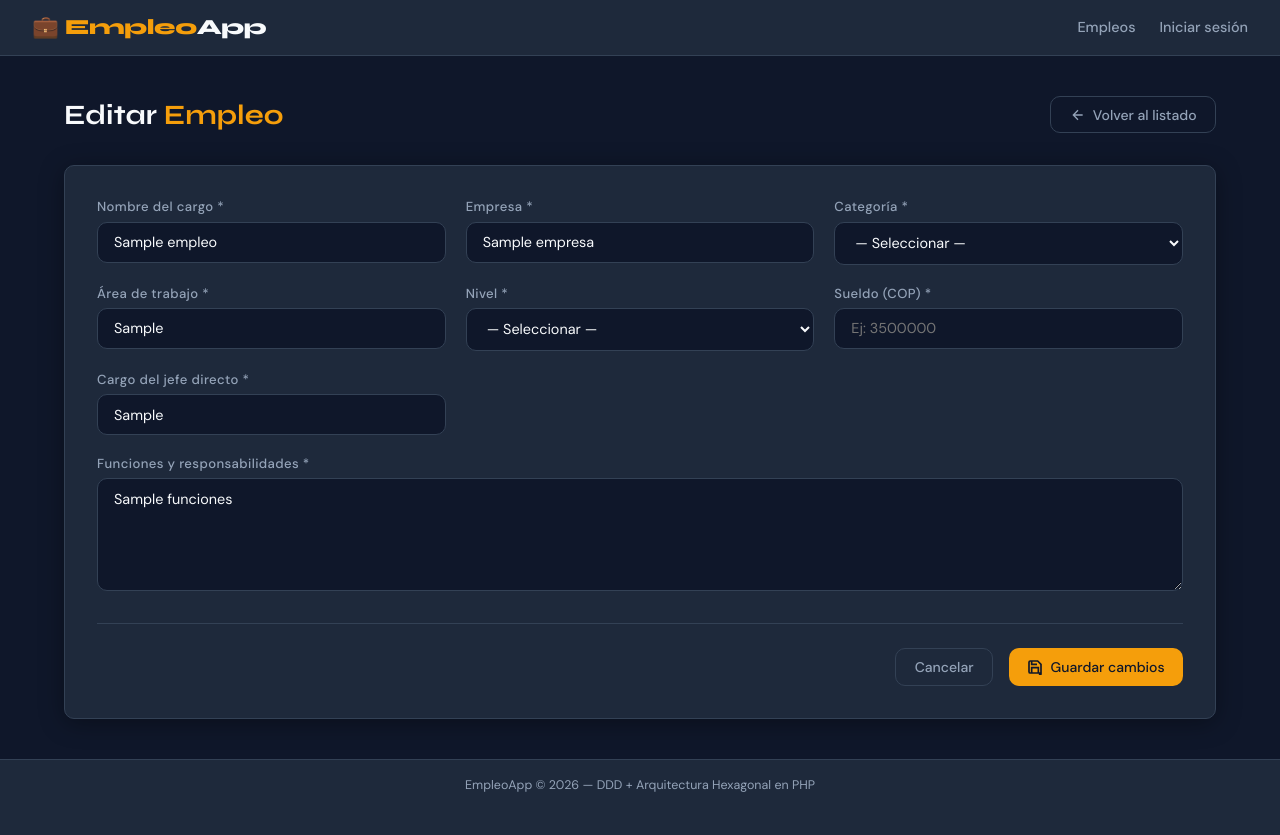
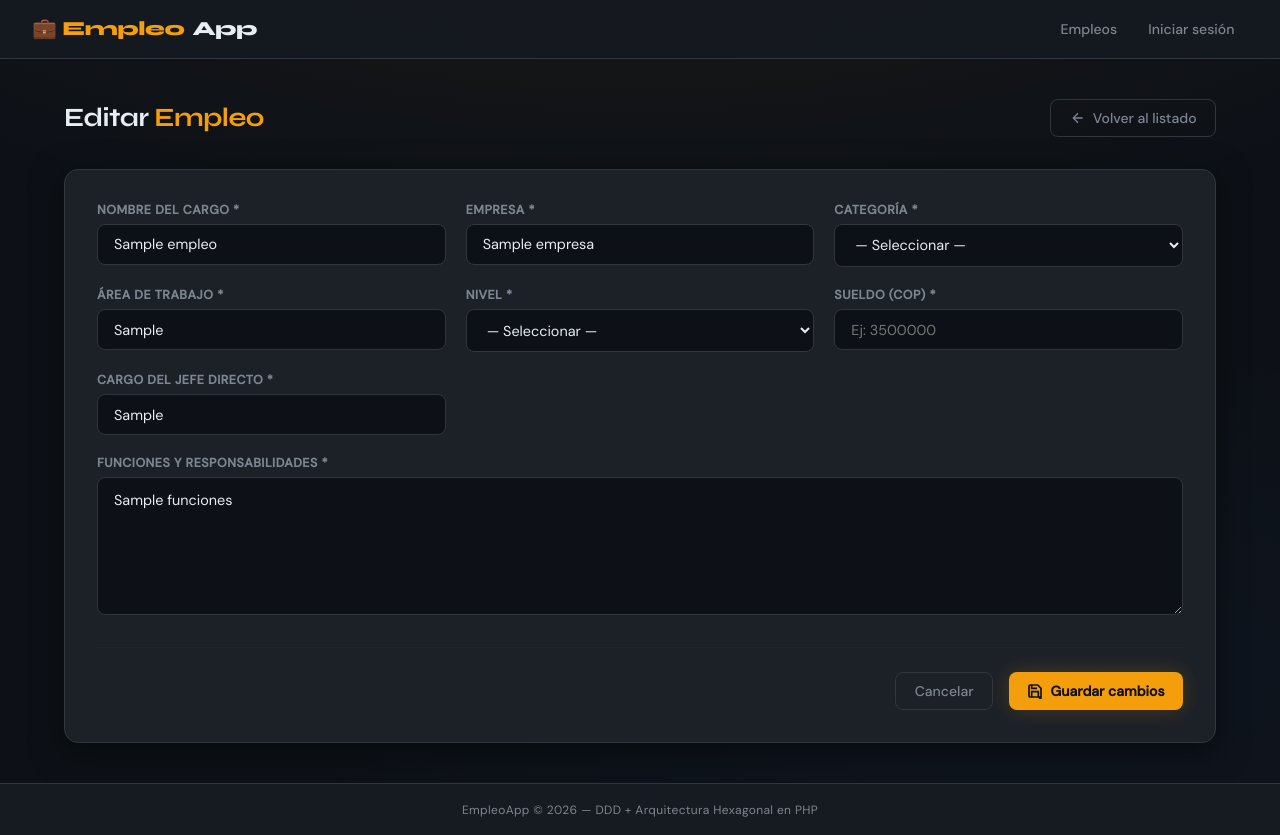
Before and after one commit to DavidSantiagoEscamilla/hexagonal-empleo-app, a PHP site: template src/Infrastructure/View/templates/empleo/form.php in a window 1280 px wide. Before the commit the page ends 792 px from the top, so only its background shows below. Run offline with PHP 8.4, Linux system fonts and the light colour scheme; the template is opened without the code that fills it: most values are stand-ins (such as "Sample title", 1, 10 or a date in 2020).

Commit message:
style: rediseñar hoja de estilos con tema oscuro moderno y componentes mejorados

```diff
--- a/src/Infrastructure/View/assets/css/app.css
+++ b/src/Infrastructure/View/assets/css/app.css
@@ -1,23 +1,29 @@
 /* ═══════════════════════════════════════════════════════════════
-   Empleo App — Stylesheet
+   Empleo App — Stylesheet v2
    Paleta: azul medianoche + ámbar dorado + gris carbón
    ═══════════════════════════════════════════════════════════════ */
 
 @import url('https://fonts.googleapis.com/css2?family=Syne:wght@400;600;700;800&family=DM+Sans:ital,opsz,wght@0,9..40,300;0,9..40,400;0,9..40,500;1,9..40,300&display=swap');
 
 :root {
-  --navy:      #0f172a;
-  --navy-mid:  #1e293b;
-  --navy-soft: #334155;
+  --navy:      #0d1117;
+  --navy-mid:  #161b22;
+  --navy-soft: #21262d;
+  --navy-card: #1c2128;
   --amber:     #f59e0b;
   --amber-dim: #d97706;
-  --white:     #f8fafc;
-  --muted:     #94a3b8;
-  --danger:    #ef4444;
-  --success:   #22c55e;
-  --border:    #334155;
-  --radius:    10px;
-  --shadow:    0 4px 24px rgba(0,0,0,.35);
+  --amber-glow:rgba(245,158,11,.15);
+  --white:     #e6edf3;
+  --white-dim: #b1bac4;
+  --muted:     #7d8590;
+  --danger:    #f85149;
+  --success:   #3fb950;
+  --border:    #30363d;
+  --border-subtle: #21262d;
+  --radius:    8px;
+  --radius-lg: 14px;
+  --shadow:    0 8px 32px rgba(0,0,0,.5);
+  --shadow-sm: 0 2px 8px rgba(0,0,0,.3);
 }
 
 *, *::before, *::after { box-sizing: border-box; margin: 0; padding: 0; }
@@ -31,13 +37,18 @@ body {
   min-height: 100vh;
   display: flex;
   flex-direction: column;
+  background-image:
+    radial-gradient(ellipse 80% 50% at 50% -20%, rgba(245,158,11,.06), transparent),
+    radial-gradient(ellipse 60% 40% at 80% 80%, rgba(59,130,246,.04), transparent);
 }
 
 /* ── NAV ── */
 .navbar {
-  background: var(--navy-mid);
+  background: rgba(22, 27, 34, 0.85);
+  backdrop-filter: blur(12px);
+  -webkit-backdrop-filter: blur(12px);
   border-bottom: 1px solid var(--border);
-  padding: .9rem 2rem;
+  padding: .85rem 2rem;
   display: flex;
   align-items: center;
   justify-content: space-between;
@@ -48,25 +59,30 @@ body {
 
 .navbar__brand {
   font-family: 'Syne', sans-serif;
-  font-size: 1.35rem;
+  font-size: 1.25rem;
   font-weight: 800;
   color: var(--amber);
   text-decoration: none;
   letter-spacing: -.02em;
+  display: flex;
+  align-items: center;
+  gap: .5rem;
 }
-
 .navbar__brand span { color: var(--white); }
 
-.navbar__links { display: flex; gap: 1.5rem; align-items: center; }
+.navbar__links { display: flex; gap: .25rem; align-items: center; }
 
 .navbar__links a {
   color: var(--muted);
   text-decoration: none;
-  font-size: .9rem;
+  font-size: .875rem;
   font-weight: 500;
-  transition: color .2s;
+  padding: .4rem .85rem;
+  border-radius: var(--radius);
+  transition: color .2s, background .2s;
 }
-.navbar__links a:hover, .navbar__links a.active { color: var(--white); }
+.navbar__links a:hover { color: var(--white); background: var(--navy-soft); }
+.navbar__links a.active { color: var(--white); background: var(--navy-soft); }
 
 /* ── LAYOUT ── */
 .container { width: 100%; max-width: 1200px; margin: 0 auto; padding: 0 1.5rem; }
@@ -85,9 +101,10 @@ main { flex: 1; padding: 2.5rem 0; }
 
 .page-header h1 {
   font-family: 'Syne', sans-serif;
-  font-size: 1.75rem;
+  font-size: 1.65rem;
   font-weight: 700;
   color: var(--white);
+  letter-spacing: -.02em;
 }
 
 .page-header h1 span { color: var(--amber); }
@@ -105,38 +122,65 @@ main { flex: 1; padding: 2.5rem 0; }
   font-weight: 500;
   cursor: pointer;
   text-decoration: none;
-  transition: opacity .2s, transform .15s;
+  transition: all .18s ease;
+  white-space: nowrap;
 }
-.btn:hover { opacity: .88; transform: translateY(-1px); }
-.btn:active { transform: translateY(0); }
+.btn:hover { transform: translateY(-1px); box-shadow: var(--shadow-sm); }
+.btn:active { transform: translateY(0); box-shadow: none; }
 
-.btn-primary   { background: var(--amber);    color: var(--navy); }
-.btn-secondary { background: var(--navy-soft); color: var(--white); }
-.btn-danger    { background: var(--danger);    color: #fff; }
-.btn-ghost     { background: transparent; border: 1px solid var(--border); color: var(--muted); }
-.btn-ghost:hover { color: var(--white); border-color: var(--amber); }
-.btn-sm        { padding: .35rem .75rem; font-size: .8rem; }
+.btn-primary {
+  background: var(--amber);
+  color: #0d1117;
+  font-weight: 600;
+  box-shadow: 0 0 20px rgba(245,158,11,.2);
+}
+.btn-primary:hover { background: #fbbf24; box-shadow: 0 0 28px rgba(245,158,11,.35); }
+
+.btn-secondary { background: var(--navy-soft); color: var(--white); border: 1px solid var(--border); }
+.btn-secondary:hover { background: #2d333b; border-color: #484f58; }
+
+.btn-danger { background: rgba(248,81,73,.15); color: var(--danger); border: 1px solid rgba(248,81,73,.3); }
+.btn-danger:hover { background: rgba(248,81,73,.25); border-color: var(--danger); }
+
+.btn-ghost { background: transparent; border: 1px solid var(--border); color: var(--muted); }
+.btn-ghost:hover { color: var(--white); border-color: #484f58; background: var(--navy-soft); }
+
+.btn-sm { padding: .3rem .7rem; font-size: .8rem; gap: .3rem; }
 
 /* ── FLASH MESSAGES ── */
 .flash {
-  padding: .85rem 1.2rem;
+  padding: .9rem 1.2rem;
   border-radius: var(--radius);
   margin-bottom: 1.5rem;
-  font-size: .9rem;
+  font-size: .875rem;
   font-weight: 500;
-  border-left: 4px solid transparent;
-  animation: slideIn .35s ease;
+  border: 1px solid transparent;
+  display: flex;
+  align-items: center;
+  gap: .6rem;
+  animation: slideIn .3s ease;
 }
-.flash--success { background: rgba(34,197,94,.12); border-color: var(--success); color: var(--success); }
-.flash--error   { background: rgba(239,68,68,.12);  border-color: var(--danger);  color: #fca5a5; }
+.flash--success {
+  background: rgba(63,185,80,.08);
+  border-color: rgba(63,185,80,.25);
+  color: var(--success);
+}
+.flash--error {
+  background: rgba(248,81,73,.08);
+  border-color: rgba(248,81,73,.25);
+  color: var(--danger);
+}
 
-@keyframes slideIn { from { opacity:0; transform:translateY(-8px); } to { opacity:1; transform:none; } }
+@keyframes slideIn {
+  from { opacity: 0; transform: translateY(-6px); }
+  to   { opacity: 1; transform: none; }
+}
 
 /* ── SEARCH BAR ── */
 .search-bar {
   display: flex;
   gap: .75rem;
-  margin-bottom: 1.5rem;
+  margin-bottom: 1.25rem;
   flex-wrap: wrap;
 }
 
@@ -144,72 +188,97 @@ main { flex: 1; padding: 2.5rem 0; }
   flex: 1;
   min-width: 220px;
   padding: .6rem 1rem;
-  background: var(--navy-mid);
+  background: var(--navy-card);
   border: 1px solid var(--border);
   border-radius: var(--radius);
   color: var(--white);
-  font-size: .9rem;
+  font-size: .875rem;
   outline: none;
-  transition: border-color .2s;
+  transition: border-color .2s, box-shadow .2s;
+  font-family: 'DM Sans', sans-serif;
 }
-.search-bar input:focus { border-color: var(--amber); }
+.search-bar input:focus {
+  border-color: var(--amber);
+  box-shadow: 0 0 0 3px var(--amber-glow);
+}
 .search-bar input::placeholder { color: var(--muted); }
 
+/* ── STATS ROW ── */
+.stats-row {
+  font-size: .82rem;
+  color: var(--muted);
+  margin-bottom: 1.25rem;
+  display: flex;
+  align-items: center;
+  gap: .4rem;
+}
+.stats-row strong { color: var(--white-dim); }
+
 /* ── TABLE ── */
-.table-wrap { overflow-x: auto; border-radius: var(--radius); border: 1px solid var(--border); }
+.table-wrap {
+  overflow-x: auto;
+  border-radius: var(--radius-lg);
+  border: 1px solid var(--border);
+  background: var(--navy-card);
+}
 
 table { width: 100%; border-collapse: collapse; }
 
-thead { background: var(--navy-mid); }
+thead {
+  background: var(--navy-soft);
+  border-bottom: 1px solid var(--border);
+}
 
 thead th {
-  padding: .85rem 1rem;
+  padding: .75rem 1rem;
   text-align: left;
   font-family: 'Syne', sans-serif;
-  font-size: .78rem;
+  font-size: .72rem;
   font-weight: 600;
-  letter-spacing: .07em;
+  letter-spacing: .08em;
   text-transform: uppercase;
   color: var(--muted);
   white-space: nowrap;
 }
 
 tbody tr {
-  border-top: 1px solid var(--border);
-  transition: background .15s;
+  border-top: 1px solid var(--border-subtle);
+  transition: background .12s;
 }
-tbody tr:hover { background: rgba(255,255,255,.03); }
+tbody tr:hover { background: rgba(255,255,255,.025); }
 
 tbody td {
-  padding: .85rem 1rem;
+  padding: .9rem 1rem;
   font-size: .875rem;
   vertical-align: middle;
 }
 
-.actions { display: flex; gap: .5rem; }
+.actions { display: flex; gap: .4rem; }
 
 /* ── BADGES ── */
 .badge {
-  display: inline-block;
-  padding: .25rem .65rem;
-  border-radius: 999px;
-  font-size: .72rem;
+  display: inline-flex;
+  align-items: center;
+  padding: .2rem .6rem;
+  border-radius: 6px;
+  font-size: .7rem;
   font-weight: 600;
-  letter-spacing: .04em;
+  letter-spacing: .05em;
   text-transform: uppercase;
+  border: 1px solid transparent;
 }
-.badge-amber   { background: rgba(245,158,11,.18); color: var(--amber); }
-.badge-blue    { background: rgba(59,130,246,.18);  color: #93c5fd; }
-.badge-green   { background: rgba(34,197,94,.18);   color: #86efac; }
-.badge-purple  { background: rgba(168,85,247,.18);  color: #d8b4fe; }
-.badge-red     { background: rgba(239,68,68,.18);   color: #fca5a5; }
-.badge-default { background: var(--navy-soft);       color: var(--muted); }
+.badge-amber  { background: rgba(245,158,11,.12); color: var(--amber);  border-color: rgba(245,158,11,.2); }
+.badge-blue   { background: rgba(59,130,246,.12);  color: #79c0ff;       border-color: rgba(59,130,246,.2); }
+.badge-green  { background: rgba(63,185,80,.12);   color: #56d364;       border-color: rgba(63,185,80,.2); }
+.badge-purple { background: rgba(188,140,255,.12); color: #bc8cff;       border-color: rgba(188,140,255,.2); }
+.badge-red    { background: rgba(248,81,73,.12);   color: #ff7b72;       border-color: rgba(248,81,73,.2); }
+.badge-default{ background: var(--navy-soft);      color: var(--muted);  border-color: var(--border); }
 
 /* ── CARD ── */
 .card {
-  background: var(--navy-mid);
+  background: var(--navy-card);
   border: 1px solid var(--border);
-  border-radius: var(--radius);
+  border-radius: var(--radius-lg);
   padding: 2rem;
   box-shadow: var(--shadow);
 }
@@ -225,10 +294,11 @@ tbody td {
 .form-group.full { grid-column: 1 / -1; }
 
 label {
-  font-size: .82rem;
-  font-weight: 500;
+  font-size: .78rem;
+  font-weight: 600;
   color: var(--muted);
-  letter-spacing: .03em;
+  letter-spacing: .04em;
+  text-transform: uppercase;
 }
 
 input[type=text],
@@ -245,42 +315,45 @@ textarea {
   font-family: 'DM Sans', sans-serif;
   font-size: .9rem;
   outline: none;
-  transition: border-color .2s;
+  transition: border-color .2s, box-shadow .2s;
   width: 100%;
 }
 
-input:focus, select:focus, textarea:focus { border-color: var(--amber); }
+input:focus, select:focus, textarea:focus {
+  border-color: var(--amber);
+  box-shadow: 0 0 0 3px var(--amber-glow);
+}
 
 select option { background: var(--navy-mid); }
 
-textarea { resize: vertical; min-height: 100px; }
+textarea { resize: vertical; min-height: 110px; line-height: 1.6; }
 
 .form-actions {
   display: flex;
   gap: 1rem;
   margin-top: 2rem;
   padding-top: 1.5rem;
-  border-top: 1px solid var(--border);
+  border-top: 1px solid var(--border-subtle);
   justify-content: flex-end;
 }
 
 /* ── DETAIL VIEW ── */
 .detail-grid {
   display: grid;
-  grid-template-columns: repeat(auto-fit, minmax(250px, 1fr));
-  gap: 1.5rem;
+  grid-template-columns: repeat(auto-fit, minmax(240px, 1fr));
+  gap: 1.5rem 2rem;
 }
 
-.detail-item {}
 .detail-item__label {
-  font-size: .75rem;
+  font-size: .72rem;
   text-transform: uppercase;
   letter-spacing: .07em;
   color: var(--muted);
-  margin-bottom: .3rem;
+  margin-bottom: .35rem;
+  font-weight: 600;
 }
 .detail-item__value {
-  font-size: 1rem;
+  font-size: .95rem;
   color: var(--white);
 }
 
@@ -334,8 +435,9 @@ footer {
   border-top: 1px solid var(--border);
   text-align: center;
   padding: 1.1rem;
-  font-size: .78rem;
+  font-size: .75rem;
   color: var(--muted);
+  letter-spacing: .03em;
 }
 
 /* ── MODAL CONFIRM ── */
```
Also changed, not shown: other parts of src/Infrastructure/View/assets/css/app.css (+78 -20 lines).
